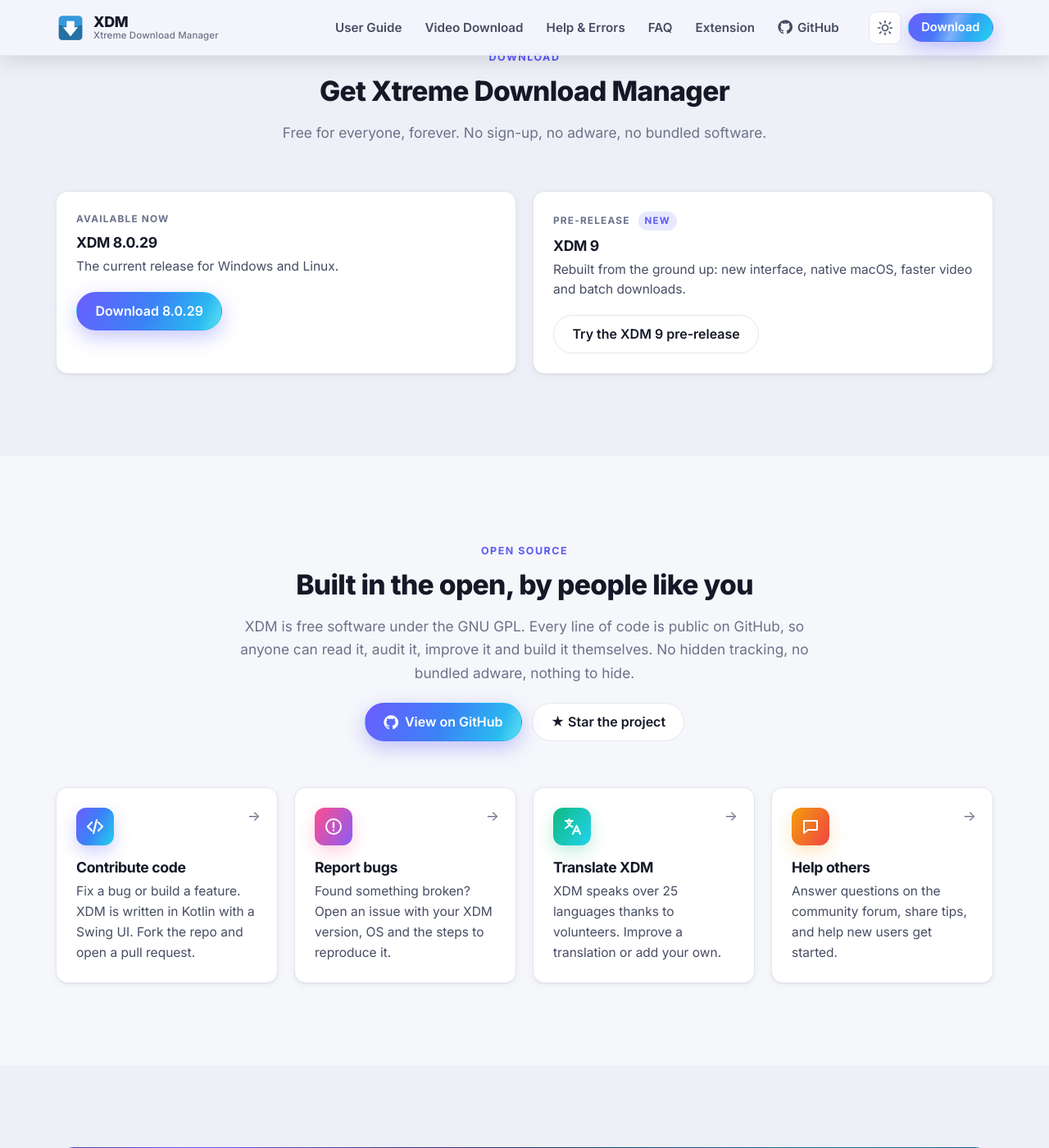
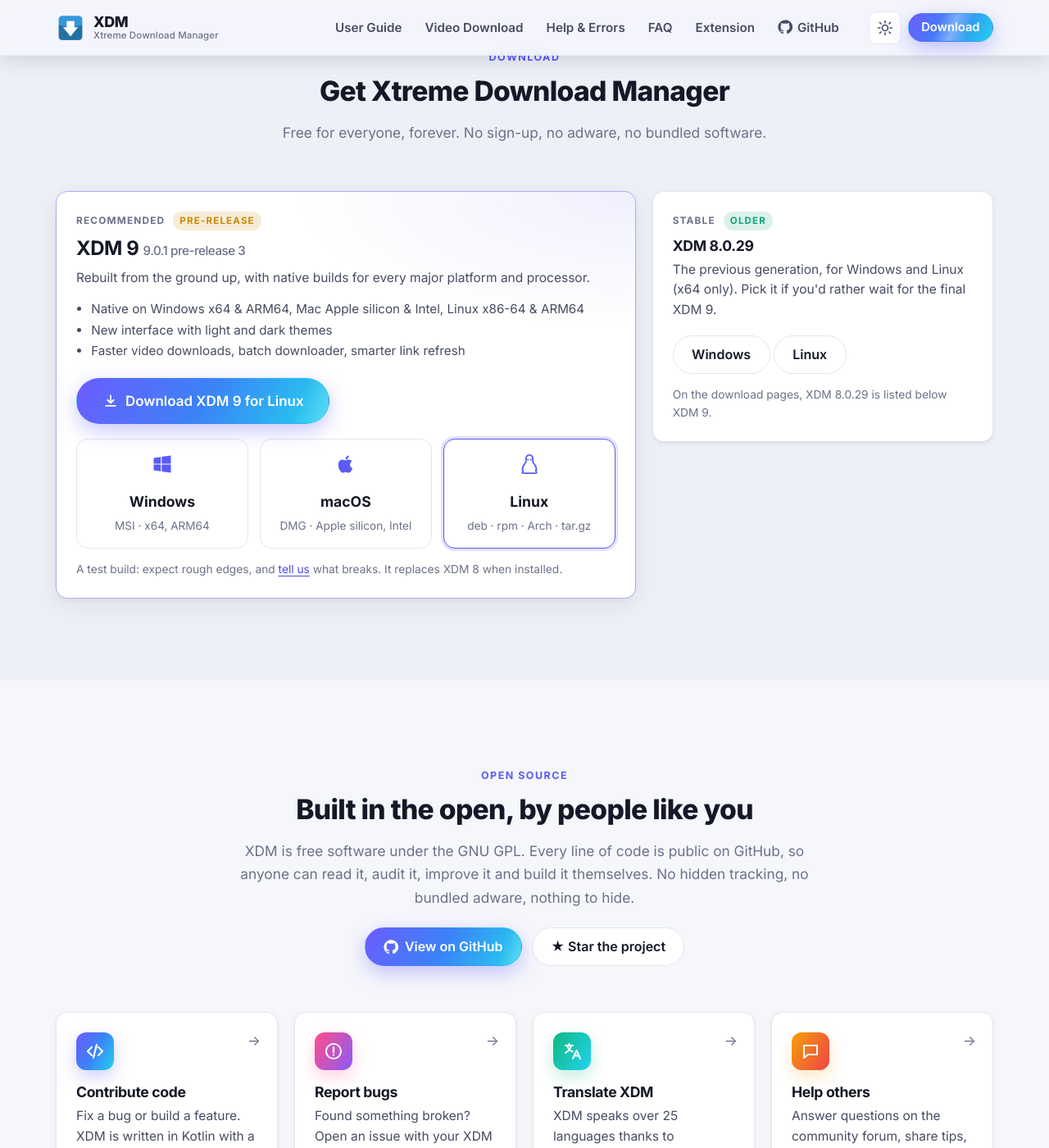
Before and after one commit to xdmweb/xdmweb.github.io, a Jekyll site: the page built from index.html, in a window 1280 px wide and 1400 px high, scrolled down 7037 px. Shown: the whole window at 82% size. Built offline with Jekyll 4.4.1, drawn with Linux system fonts in a browser that asks for light colours.

Commit message:
layout fix

```diff
--- a/assets/css/site.css
+++ b/assets/css/site.css
@@ -738,3 +738,16 @@
   .file-info { flex-basis: calc(100% - 56px); }
   .file-row > .btn { margin-left: 56px; }
 }
+
+/* ---------- Home: download section ---------- */
+.dl-home { display: grid; grid-template-columns: 1.7fr 1fr; gap: 20px; align-items: start; }
+.dl-home-main { border-color: color-mix(in srgb, var(--brand) 40%, var(--border)); box-shadow: var(--shadow);
+  background: radial-gradient(600px 240px at 100% 0%, color-mix(in srgb, var(--brand) 9%, transparent), transparent 70%), var(--surface); }
+.dl-home-main h3 { font-size: 1.5rem; }
+.dl-home-points { margin: 12px 0 0; padding-left: 1.2em; color: var(--text-2); font-size: .95rem; line-height: 1.7; }
+.dl-home-cta { margin-top: 20px !important; }
+.dl-home-os { margin: 18px 0 0; max-width: none; }
+.dl-home-os .os-card { padding: 16px 10px; }
+.dl-home-os .os-card span:last-child { text-align: center; }
+.dl-home-note { margin-top: 14px !important; font-size: .86rem !important; color: var(--muted) !important; }
+@media (max-width: 860px) { .dl-home { grid-template-columns: 1fr; } }
--- a/assets/js/site.js
+++ b/assets/js/site.js
@@ -165,6 +165,19 @@
       var card = document.querySelector('[data-os-card="' + sys.os + '"]');
       if (card) card.classList.add("is-detected");
     }
+
+    // Home page download section: point the main button and the visitor's OS card at their platform.
+    var primary = document.querySelector("[data-dl-primary]");
+    if (primary && sys.os) {
+      primary.href = "/download/" + sys.os + "/#" + sys.arch;
+      primary.querySelector("[data-dl-primary-label]").textContent = "Download XDM 9 for " + OS_NAMES[sys.os];
+    }
+    document.querySelectorAll("[data-os-link]").forEach(function (a) {
+      if (sys.os && a.getAttribute("data-os-link") === sys.os) {
+        a.href = "/download/" + sys.os + "/#" + sys.arch;
+        a.classList.add("is-detected");
+      }
+    });
 
     // Per-OS page: architecture tabs.
     var panel = document.querySelector(".dl-panel[data-os]");
--- a/index.html
+++ b/index.html
@@ -239,18 +239,38 @@
       <h2>Get Xtreme Download Manager</h2>
       <p>Free for everyone, forever. No sign-up, no adware, no bundled software.</p>
     </div>
-    <div class="card-grid card-grid--2 reveal">
-      <div class="card">
-        <span class="card-kicker">Available now</span>
+    {%- assign R = site.data.releases -%}
+    {%- assign x9 = R.releases[0] %}
+    <div class="dl-home reveal">
+      <div class="card dl-home-main">
+        <span class="card-kicker">Recommended <span class="tag tag--warn">Pre-release</span></span>
+        <h3>XDM 9 <span class="rel-version">{{ x9.display }}</span></h3>
+        <p>{{ x9.summary }}</p>
+        <ul class="dl-home-points">
+          <li>Native on Windows x64 &amp; ARM64, Mac Apple silicon &amp; Intel, Linux x86-64 &amp; ARM64</li>
+          <li>New interface with light and dark themes</li>
+          <li>Faster video downloads, batch downloader, smarter link refresh</li>
+        </ul>
+        <p class="dl-home-cta"><a class="btn btn-primary btn-lg" href="/download/" data-dl-primary>
+          <svg viewBox="0 0 24 24" width="20" height="20" aria-hidden="true"><path d="M12 4v11m0 0-4.5-4.5M12 15l4.5-4.5M5 19h14" fill="none" stroke="currentColor" stroke-width="2.2" stroke-linecap="round" stroke-linejoin="round"/></svg>
+          <span data-dl-primary-label>Download XDM 9</span></a></p>
+        <div class="os-picker dl-home-os">
+          {%- for o in R.os %}
+          <a class="os-card" href="/download/{{ o[0] }}/" data-os-link="{{ o[0] }}">
+            {% assign okey = o[0] %}<span class="os-card-icon" aria-hidden="true">{% include os-icon.html os=okey %}</span>
+            <strong>{{ o[1].name }}</strong>
+            <span>{% if o[0] == "windows" %}MSI · x64, ARM64{% elsif o[0] == "macos" %}DMG · Apple silicon, Intel{% else %}deb · rpm · Arch · tar.gz{% endif %}</span>
+          </a>
+          {%- endfor %}
+        </div>
+        <p class="dl-home-note">A test build: expect rough edges, and <a href="{{ site.issues_url }}" rel="noopener">tell us</a> what breaks. It replaces XDM 8 when installed.</p>
+      </div>
+      <div class="card dl-home-side">
+        <span class="card-kicker">Stable <span class="tag tag--ok">Older</span></span>
         <h3>XDM {{ site.current_version }}</h3>
-        <p>The current release for Windows and Linux.</p>
-        <p style="margin-top:18px"><a class="btn btn-primary" href="/download/">Download {{ site.current_version }}</a></p>
-      </div>
-      <div class="card">
-        <span class="card-kicker">Pre-release <span class="tag tag--brand">New</span></span>
-        <h3>XDM {{ site.next_version }}</h3>
-        <p>Rebuilt from the ground up: new interface, native macOS, faster video and batch downloads.</p>
-        <p style="margin-top:18px"><a class="btn btn-ghost" href="/download/#xdm9">Try the XDM {{ site.next_version }} pre-release</a></p>
+        <p>The previous generation, for Windows and Linux (x64 only). Pick it if you'd rather wait for the final XDM 9.</p>
+        <p style="margin-top:18px"><a class="btn btn-ghost" href="/download/windows/">Windows</a> <a class="btn btn-ghost" href="/download/linux/">Linux</a></p>
+        <p class="dl-home-note">On the download pages, XDM {{ site.current_version }} is listed below XDM 9.</p>
       </div>
     </div>
   </div>
```
